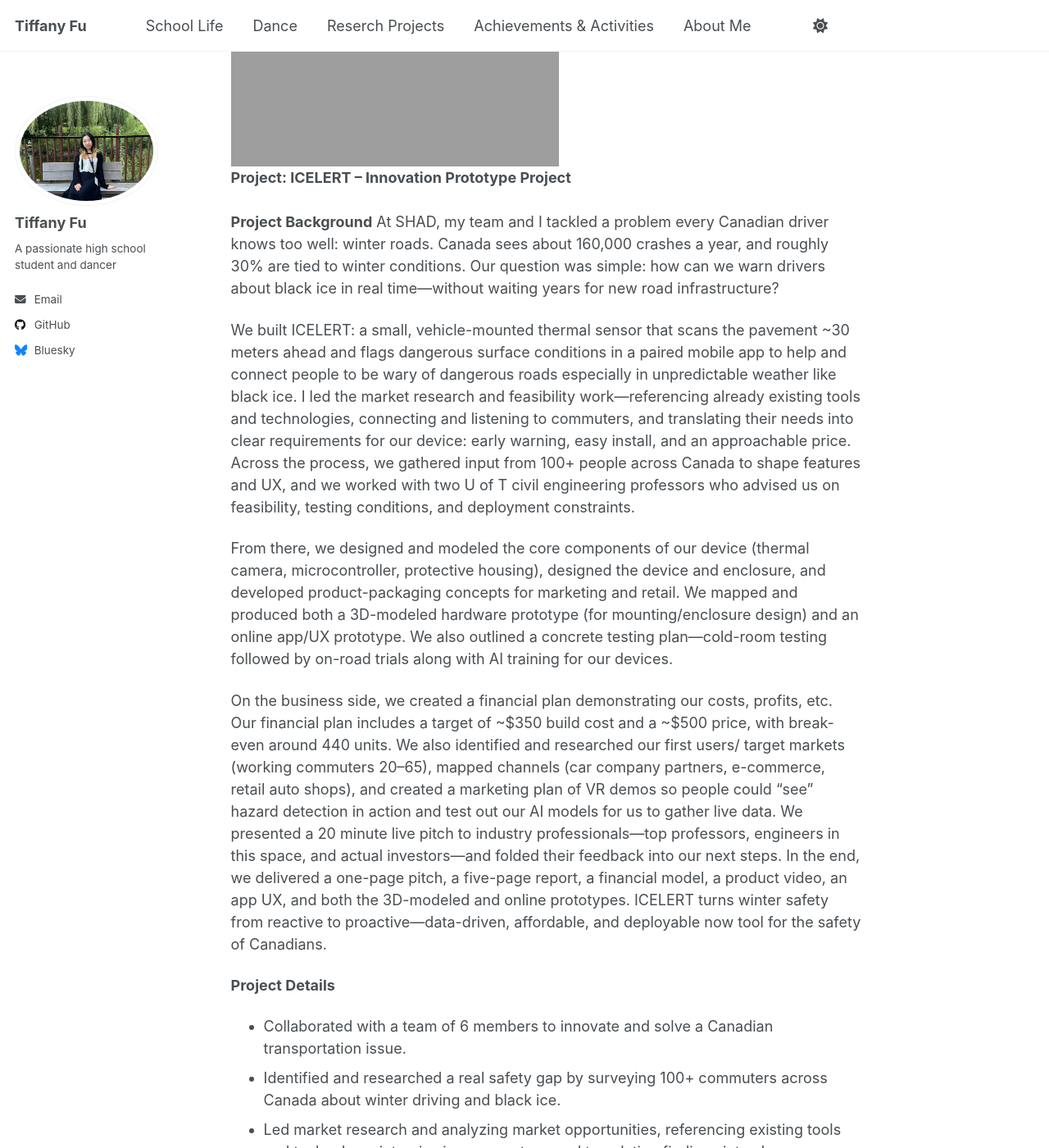
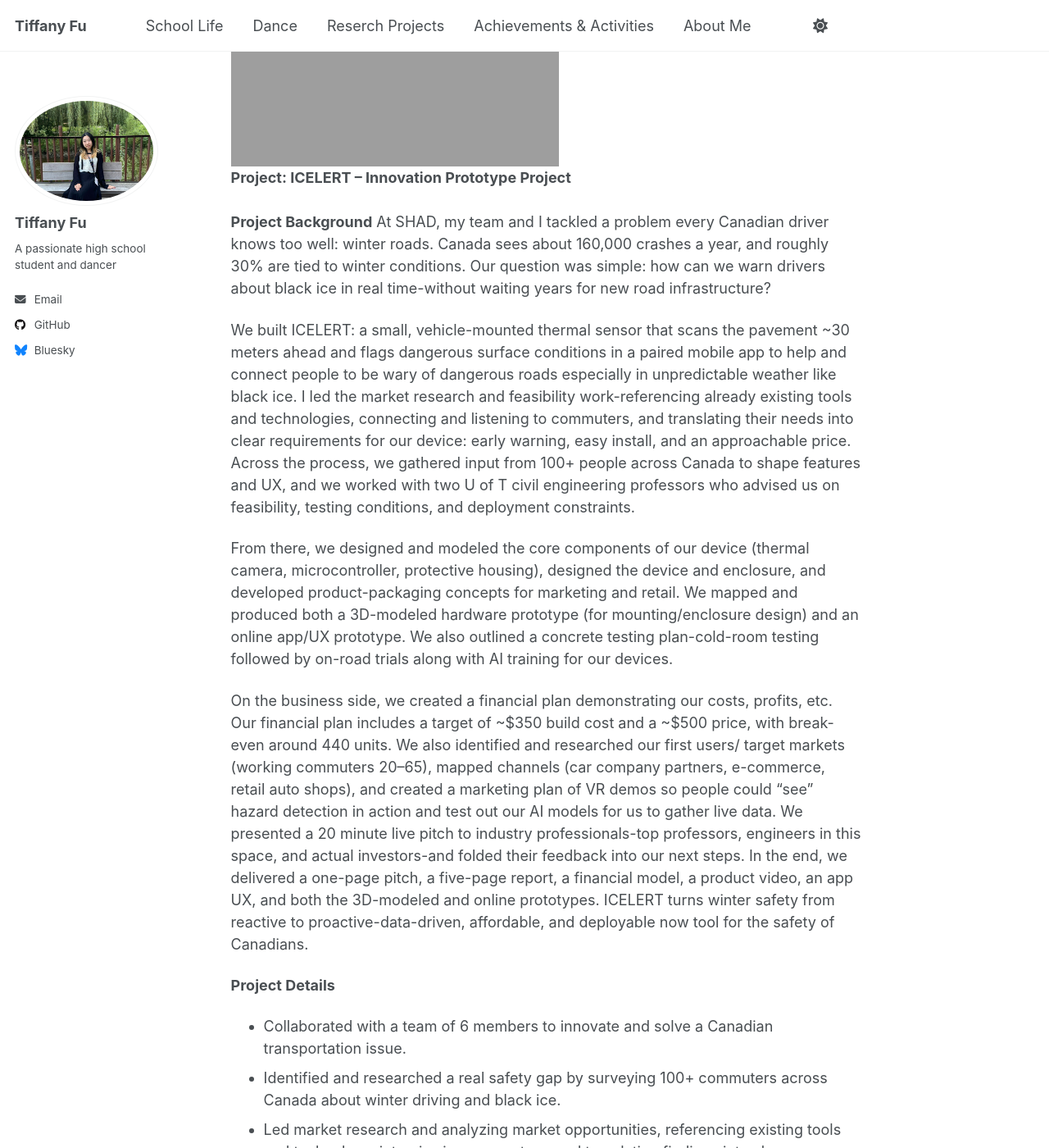
Before and after one commit to TiffanyJTFu/TiffanyFu, a Jekyll site: the page built from _teaching/03-InnovationProject.md, in a window 1280 px wide and 1400 px high, scrolled down 266 px. Shown: the whole window at 82% size. Built offline with Jekyll 4.4.1, drawn with Linux system fonts in a browser that asks for light colours; a script that is not in the unit is left out.

```diff
--- a/_teaching/03-InnovationProject.md
+++ b/_teaching/03-InnovationProject.md
@@ -9,13 +9,13 @@ paperurl: 'https://tiffanyjtfu.github.io/TiffanyFu/files/ICELERT - Business Plan
 ![shad5](https://tiffanyjtfu.github.io/TiffanyFu/images/shadproject1.png)
 <br>**Project: ICELERT – Innovation Prototype Project**
 <br><br>**Project Background**
-At SHAD, my team and I tackled a problem every Canadian driver knows too well: winter roads. Canada sees about 160,000 crashes a year, and roughly 30% are tied to winter conditions. Our question was simple: how can we warn drivers about black ice in real time—without waiting years for new road infrastructure?
+At SHAD, my team and I tackled a problem every Canadian driver knows too well: winter roads. Canada sees about 160,000 crashes a year, and roughly 30% are tied to winter conditions. Our question was simple: how can we warn drivers about black ice in real time-without waiting years for new road infrastructure?
 
-We built ICELERT: a small, vehicle-mounted thermal sensor that scans the pavement ~30 meters ahead and flags dangerous surface conditions in a paired mobile app to help and connect people to be wary of dangerous roads especially in unpredictable weather like black ice. I led the market research and feasibility work—referencing already existing tools and technologies, connecting and listening to commuters, and translating their needs into clear requirements for our device: early warning, easy install, and an approachable price. Across the process, we gathered input from 100+ people across Canada to shape features and UX, and we worked with two U of T civil engineering professors who advised us on feasibility, testing conditions, and deployment constraints.
+We built ICELERT: a small, vehicle-mounted thermal sensor that scans the pavement ~30 meters ahead and flags dangerous surface conditions in a paired mobile app to help and connect people to be wary of dangerous roads especially in unpredictable weather like black ice. I led the market research and feasibility work-referencing already existing tools and technologies, connecting and listening to commuters, and translating their needs into clear requirements for our device: early warning, easy install, and an approachable price. Across the process, we gathered input from 100+ people across Canada to shape features and UX, and we worked with two U of T civil engineering professors who advised us on feasibility, testing conditions, and deployment constraints.
 
-From there, we designed and modeled the core components of our device (thermal camera, microcontroller, protective housing), designed the device and enclosure, and developed product-packaging concepts for marketing and retail. We mapped and produced both a 3D-modeled hardware prototype (for mounting/enclosure design) and an online app/UX prototype. We also outlined a concrete testing plan—cold-room testing followed by on-road trials along with AI training for our devices.
+From there, we designed and modeled the core components of our device (thermal camera, microcontroller, protective housing), designed the device and enclosure, and developed product-packaging concepts for marketing and retail. We mapped and produced both a 3D-modeled hardware prototype (for mounting/enclosure design) and an online app/UX prototype. We also outlined a concrete testing plan-cold-room testing followed by on-road trials along with AI training for our devices.
 
-On the business side, we created a financial plan demonstrating our costs, profits, etc. Our financial plan includes a target of ~$350 build cost and a ~$500 price, with break-even around 440 units. We also identified and researched our first users/ target markets (working commuters 20–65), mapped channels (car company partners, e-commerce, retail auto shops), and created a marketing plan of VR demos so people could “see” hazard detection in action and test out our AI models for us to gather live data. We presented a 20 minute live pitch to industry professionals—top professors, engineers in this space, and actual investors—and folded their feedback into our next steps. In the end, we delivered a one-page pitch, a five-page report, a financial model, a product video, an app UX, and both the 3D-modeled and online prototypes. ICELERT turns winter safety from reactive to proactive—data-driven, affordable, and deployable now tool for the safety of Canadians.
+On the business side, we created a financial plan demonstrating our costs, profits, etc. Our financial plan includes a target of ~$350 build cost and a ~$500 price, with break-even around 440 units. We also identified and researched our first users/ target markets (working commuters 20–65), mapped channels (car company partners, e-commerce, retail auto shops), and created a marketing plan of VR demos so people could “see” hazard detection in action and test out our AI models for us to gather live data. We presented a 20 minute live pitch to industry professionals-top professors, engineers in this space, and actual investors-and folded their feedback into our next steps. In the end, we delivered a one-page pitch, a five-page report, a financial model, a product video, an app UX, and both the 3D-modeled and online prototypes. ICELERT turns winter safety from reactive to proactive-data-driven, affordable, and deployable now tool for the safety of Canadians.
 
 **Project Details**
 * Collaborated with a team of 6 members to innovate and solve a Canadian transportation issue.
```
